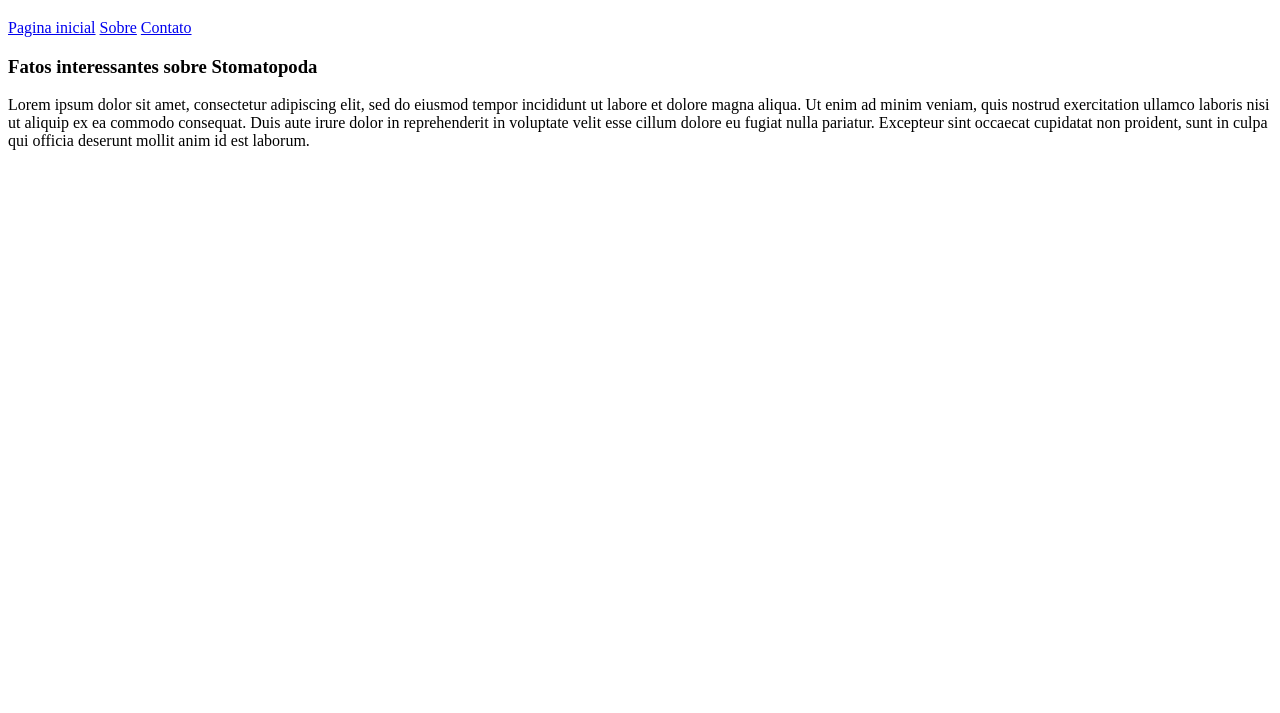
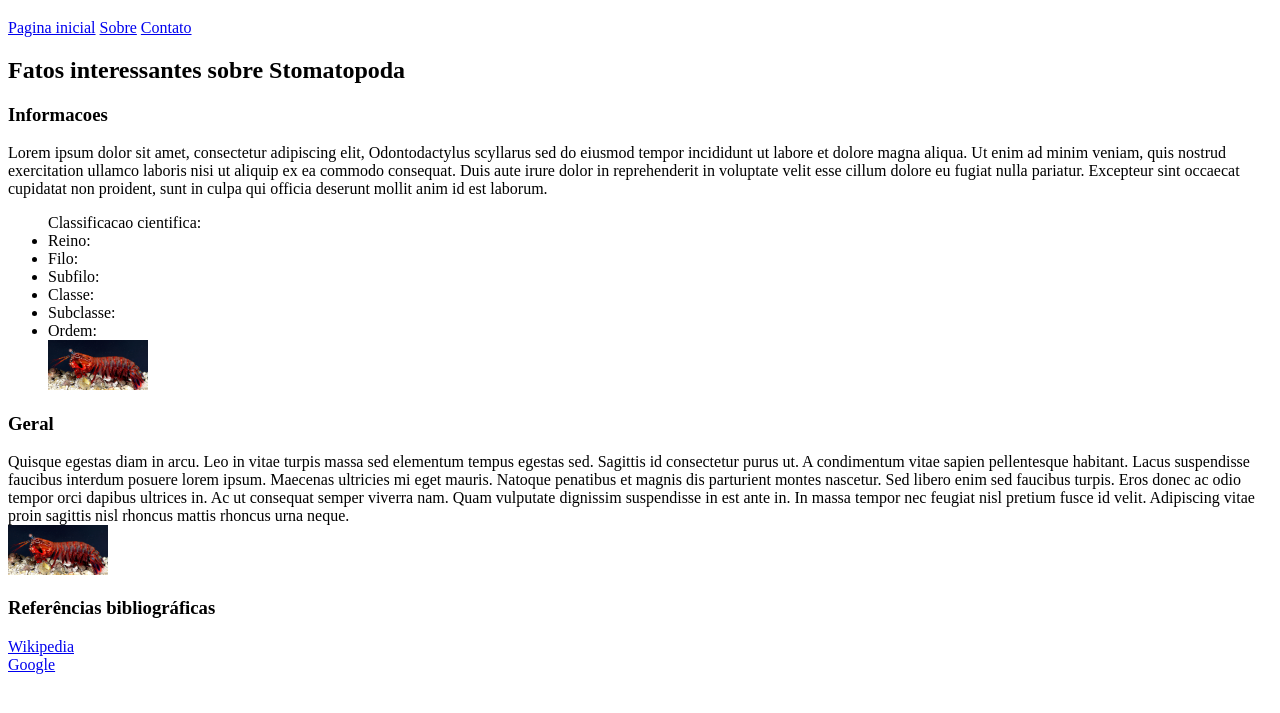
Before and after one commit to Mairton/trybe-exercises, a plain HTML site: page bloco_3/dia_4/2index.html in a window 1280 px wide. Shown: the part 61-774 px from the top of the page. Drawn offline with Linux system fonts and the light colour scheme.

Commit message:
Exercicio 02 - inserido varios artigos divididos

```diff
--- a/bloco_3/dia_4/2index.html
+++ b/bloco_3/dia_4/2index.html
@@ -19,8 +19,30 @@
     <main>
     <!--3 - Crie um artigo que vai conter os fatos interessantes sobre o Stomatopoda . O artigo terá o subtítulo Fatos sobre o Stomatopoda . Segue um site animal de inspiração para pegar fatos-->
         <article>
-            <h3>Fatos interessantes sobre Stomatopoda</h3>
-            <p>Lorem ipsum dolor sit amet, consectetur adipiscing elit, sed do eiusmod tempor incididunt ut labore et dolore magna aliqua. Ut enim ad minim veniam, quis nostrud exercitation ullamco laboris nisi ut aliquip ex ea commodo consequat. Duis aute irure dolor in reprehenderit in voluptate velit esse cillum dolore eu fugiat nulla pariatur. Excepteur sint occaecat cupidatat non proident, sunt in culpa qui officia deserunt mollit anim id est laborum.</p>
+            <h2>Fatos interessantes sobre Stomatopoda</h3>
+            <h3>Informacoes</h2>
+            <section>Lorem ipsum dolor sit amet, consectetur adipiscing elit, <span>Odontodactylus scyllarus</span> sed do eiusmod tempor incididunt ut labore et dolore magna aliqua. Ut enim ad minim veniam, quis nostrud exercitation ullamco laboris nisi ut aliquip ex ea commodo consequat. Duis aute irure dolor in reprehenderit in voluptate velit esse cillum dolore eu fugiat nulla pariatur. Excepteur sint occaecat cupidatat non proident, sunt in culpa qui officia deserunt mollit anim id est laborum.
+                <ul> Classificacao cientifica:
+                    <li>Reino: </li>
+                    <li>Filo: </li>
+                    <li>Subfilo: </li>
+                    <li>Classe: </li>
+                    <li>Subclasse: </li>
+                    <li>Ordem: </li>
+                    <img src="stoma1.jpeg" width="100px">
+                </ul>
+            </section>
+            <h3>Geral</h2>
+                <section>Quisque egestas diam in arcu. Leo in vitae turpis massa sed elementum tempus egestas sed. Sagittis id consectetur purus ut. A condimentum vitae sapien pellentesque habitant. Lacus suspendisse faucibus interdum posuere lorem ipsum. Maecenas ultricies mi eget mauris. Natoque penatibus et magnis dis parturient montes nascetur. Sed libero enim sed faucibus turpis. Eros donec ac odio tempor orci dapibus ultrices in. Ac ut consequat semper viverra nam. Quam vulputate dignissim suspendisse in est ante in. In massa tempor nec feugiat nisl pretium fusce id velit. Adipiscing vitae proin sagittis nisl rhoncus mattis rhoncus urna neque. <br>
+                <img src="stoma1.jpeg" width="100px">
+                </section>
+
+            <h3>Referências bibliográficas</h2>
+                <section>
+                    <a href="https://pt.wikipedia.org/wiki/Stomatopoda" target="_blank"> Wikipedia</a><br>
+                    <a href="https://www.google.com/search?q=Odontodactylus+scyllarus&rlz=1C5CHFA_enBR954BR954&oq=Odontodactylus+scyllarus&aqs=chrome..69i57.302j0j7&sourceid=chrome&ie=UTF-8" target="_blank"> Google </a><br>
+                </section>
+
 
         </article>
     </main>
```
Also changed, not shown: bloco_3/dia_4/stoma1.jpeg (added).
